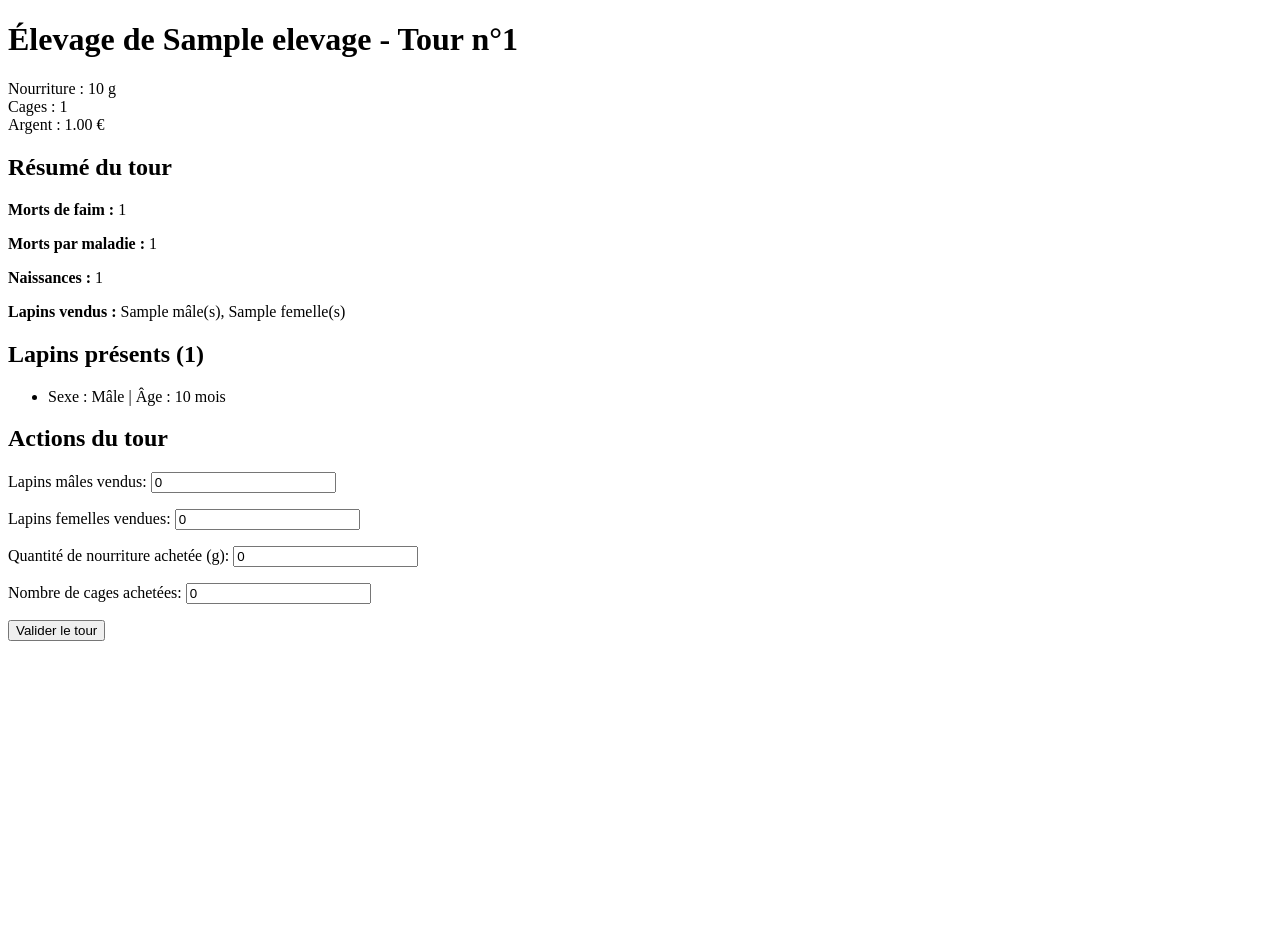
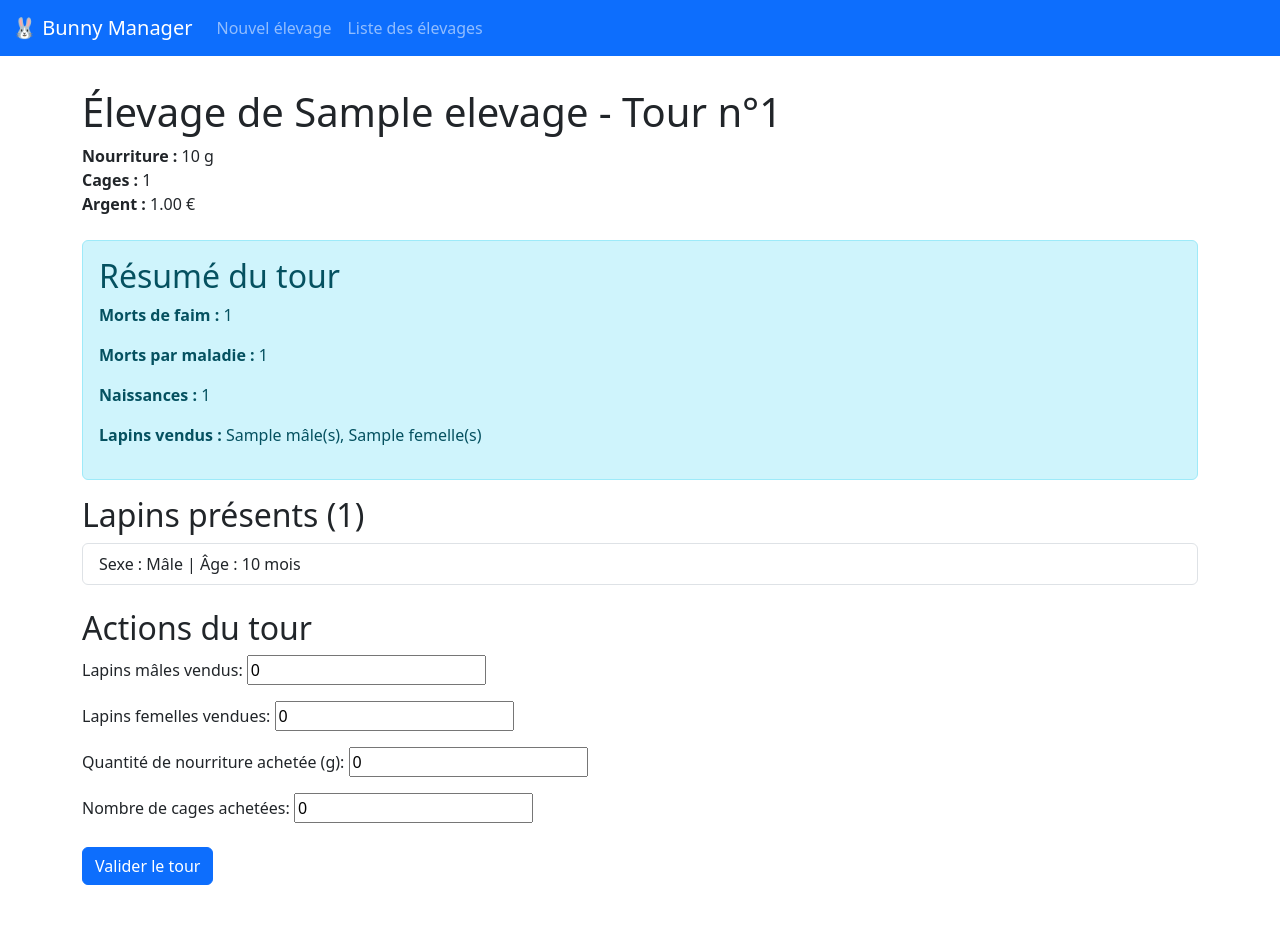
Before and after one commit to maelhnr/elevage-Mael-Honore, a Django app: template elevage/lapin/templates/elevage/elevage.html in a window 1280 px wide. Before the commit the page ends 641 px from the top, so only its background shows below. Run offline with Django 4.2, Linux system fonts and the light colour scheme; tables that the repository leaves empty hold one stand-in row (values such as "Sample post"); the template is opened without the code that fills it: values that come from a table or form of the project are taken from there, most other values are stand-ins (such as "Sample title", 1, 10 or a date in 2020).

Commit message:
Implementation du bootstrap avec un barre de menu et un fichier base extendu aux autres fichiers html

```diff
--- /dev/null
+++ b/elevage/lapin/templates/base.html
@@ -0,0 +1,39 @@
+<!-- templates/base.html -->
+<!DOCTYPE html>
+<html lang="fr">
+<head>
+    <meta charset="UTF-8">
+    <title>{% block title %}Mon élevage de lapins{% endblock %}</title>
+    <link href="https://cdn.jsdelivr.net/npm/bootstrap@5.3.0/dist/css/bootstrap.min.css" rel="stylesheet">
+    <style>
+        body { padding-top: 4em; }
+    </style>
+</head>
+<body>
+
+<!-- Barre de navigation -->
+<nav class="navbar navbar-expand-lg navbar-dark bg-primary fixed-top">
+    <div class="container-fluid">
+        <a class="navbar-brand" href="#">🐰 Bunny Manager</a>
+        <div class="collapse navbar-collapse">
+            <ul class="navbar-nav me-auto">
+                <li class="nav-item">
+                    <a class="nav-link" href="{% url 'nouveau_elevage' %}">Nouvel élevage</a>
+                </li>
+                <li class="nav-item">
+                    <a class="nav-link" href="{% url 'liste_elevages' %}">Liste des élevages</a>
+                </li>
+            </ul>
+        </div>
+    </div>
+</nav>
+
+<div class="container mt-4">
+    {% block content %}
+    {% endblock %}
+</div>
+
+<!-- Bootstrap JS (optionnel, pour navbar responsive par ex) -->
+<script src="https://cdn.jsdelivr.net/npm/bootstrap@5.3.3/dist/js/bootstrap.bundle.min.js"></script>
+</body>
+</html>
--- a/elevage/lapin/templates/elevage/elevage.html
+++ b/elevage/lapin/templates/elevage/elevage.html
@@ -1,78 +1,59 @@
-<!DOCTYPE html>
-<html lang="fr">
-<head>
-    <meta charset="UTF-8">
-    <title>Élevage de lapins</title>
-    <style>
-        .errorlist {
-            color: red;
-            font-weight: bold;
-            list-style: none;
-            margin: 0.5em 0;
-            padding: 0;
-        }
-    </style>
-</head>
-<body>
+{% extends 'base.html' %}
 
-{% if not fin_du_jeu %}
+{% block title %}Élevage de {{ elevage.nom_joueur }}{% endblock %}
+
+{% block content %}
+
+<div class="mb-4">
     <h1>Élevage de {{ elevage.nom_joueur }} - Tour n°{{ elevage.tour }}</h1>
-
     <p>
-        Nourriture : {{ elevage.quantite_nourriture }} g<br>
-        Cages : {{ elevage.nombre_cages }}<br>
-        Argent : {{ elevage.argent }} €
+        <strong>Nourriture :</strong> {{ elevage.quantite_nourriture }} g<br>
+        <strong>Cages :</strong> {{ elevage.nombre_cages }}<br>
+        <strong>Argent :</strong> {{ elevage.argent }} €
     </p>
-{% endif %}
+</div>
 
 {% if resultats_tour %}
-    <div class="tour-resultats">
+    <div class="alert alert-info">
         <h2>Résumé du tour</h2>
-
         {% if resultats_tour.morts_faim %}
             <p><strong>Morts de faim :</strong> {{ resultats_tour.morts_faim|length }}</p>
         {% endif %}
-
         {% if resultats_tour.morts_maladie %}
             <p><strong>Morts par maladie :</strong> {{ resultats_tour.morts_maladie|length }}</p>
         {% endif %}
-
         {% if resultats_tour.naissances %}
             <p><strong>Naissances :</strong> {{ resultats_tour.naissances|length }}</p>
         {% endif %}
-
         {% if lapins_vendus_m or lapins_vendus_f %}
-             <p><strong>Lapins vendus :</strong>
-                {{ lapins_vendus_m }} mâle(s),
-                {{ lapins_vendus_f }} femelle(s)
-            </p>
+            <p><strong>Lapins vendus :</strong> {{ lapins_vendus_m }} mâle(s), {{ lapins_vendus_f }} femelle(s)</p>
         {% endif %}
-
         {% if not resultats_tour.morts_faim and not resultats_tour.naissances and not resultats_tour.morts_maladie and not lapins_vendus_m and not lapins_vendus_f %}
-             <p><em>Aucun événement notable ce tour.</em></p>
+            <p><em>Aucun événement notable ce tour.</em></p>
         {% endif %}
-
-
     </div>
 {% endif %}
 
 {% if not fin_du_jeu %}
     <h2>Lapins présents ({{ individus|length }})</h2>
-    <ul>
+    <ul class="list-group mb-4">
         {% for individu in individus %}
-            <li>
-                Sexe : {{ individu.get_sexe_display }} |
-                Âge : {{ individu.age }} mois
-                {% if individu.etat == 'G' %}| Gravide{% endif %}
+            <li class="list-group-item">
+                Sexe : {{ individu.get_sexe_display }} | Âge : {{ individu.age }} mois{% if individu.etat == 'G' %} | Gravide{% endif %}
             </li>
         {% empty %}
-            <li>Aucun individu dans cet élevage.</li>
+            <li class="list-group-item">Aucun individu dans cet élevage.</li>
         {% endfor %}
     </ul>
-{% endif %}
 
-{% if fin_du_jeu %}
-    <div style="padding: 2em; background-color: #ffe6e6; border: 2px solid red; border-radius: 10px; margin-top: 2em;">
+    <h2>Actions du tour</h2>
+    <form method="post" class="mb-5">
+        {% csrf_token %}
+        {{ form.as_p }}
+        <button type="submit" class="btn btn-primary mt-2">Valider le tour</button>
+    </form>
+{% else %}
+    <div class="alert alert-danger">
         <h2>💀 Fin de l'élevage</h2>
         <p>Malheureusement, tous vos lapins sont morts ou ont été vendus... 🐇</p>
         <p>Vous avez atteint le <strong>tour {{ elevage.tour }}</strong>.</p>
@@ -82,18 +63,9 @@
             <li>Nourriture restante : {{ elevage.quantite_nourriture }} g</li>
             <li>Cages restantes : {{ elevage.nombre_cages }}</li>
         </ul>
-        <a href="{% url 'nouveau_elevage' %}" style="display: inline-block; margin-top: 1em; padding: 0.5em 1em; background-color: #28a745; color: white; border-radius: 5px;">🔁 Recommencer un élevage</a>
-        <br><br>
-        <a href="{% url 'liste_elevages' %}">← Retour à la liste</a>
+        <a href="{% url 'nouveau_elevage' %}" class="btn btn-success mt-2">🔁 Recommencer un élevage</a>
+        <a href="{% url 'liste_elevages' %}" class="btn btn-secondary mt-2">← Retour à la liste</a>
     </div>
-{% else %}
-    <h2>Actions du tour</h2>
-    <form method="post">
-        {% csrf_token %}
-        {{ form.as_p }}
-        <button type="submit">Valider le tour</button>
-    </form>
 {% endif %}
 
-</body>
-</html>
+{% endblock %}
```
Also changed, not shown: elevage/lapin/templates/elevage/liste.html (+11 -5 lines), elevage/lapin/templates/elevage/nouveau.html (+12 -24 lines).
